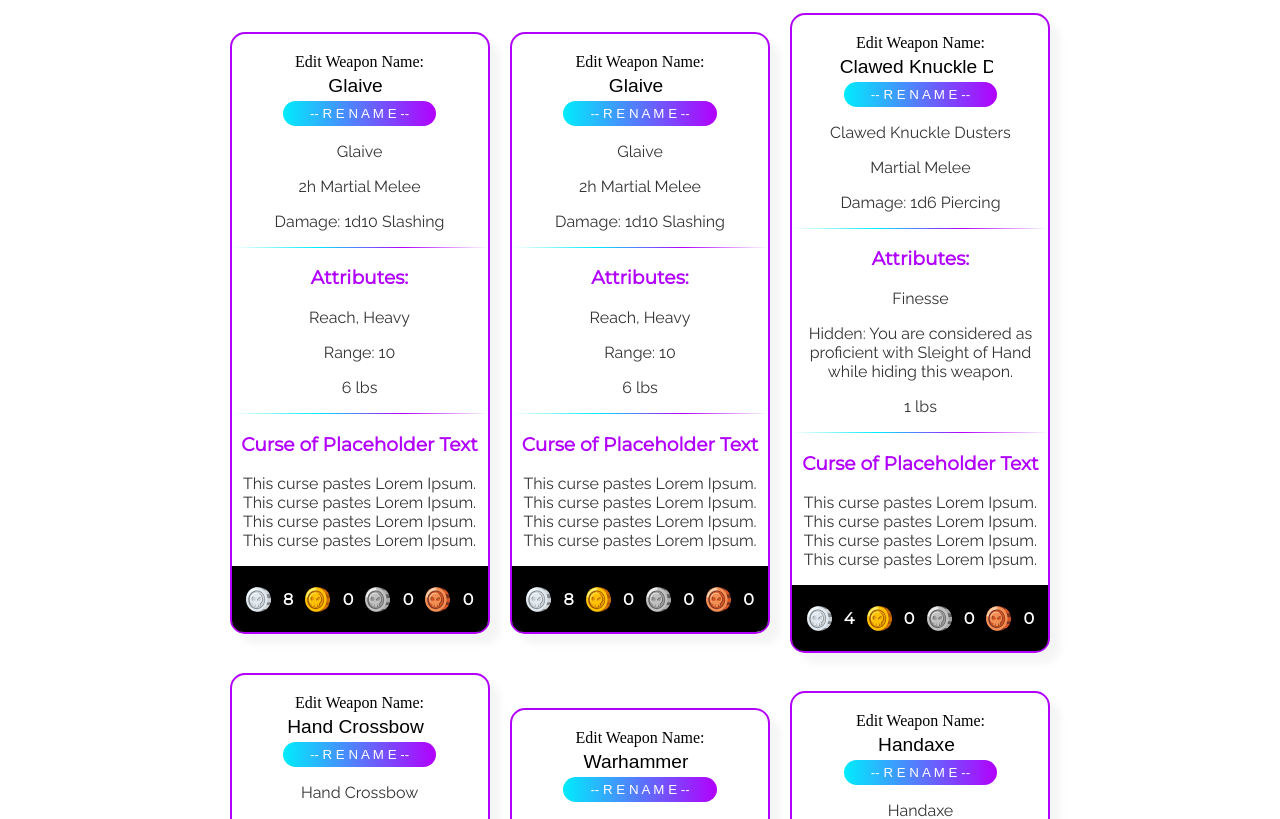
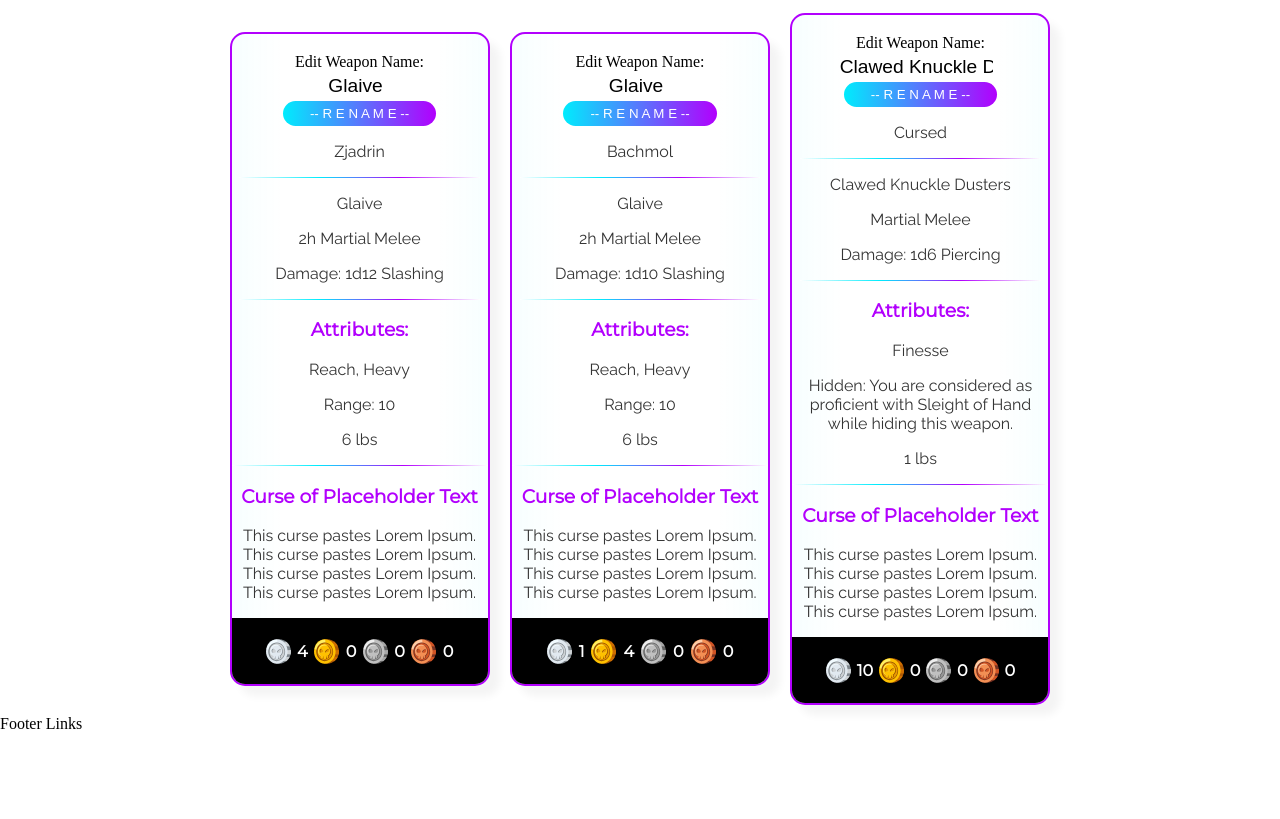
Before and after one commit to AngelikaMB/BEN-ReduxV1, a React (Create React App) app: page / in a window 1280 px wide. Shown: the part 440-1259 px from the top of the page. After the commit the page ends 1173 px from the top, so only its background shows below. Built offline with nearby package versions, Linux system fonts and the light colour scheme.

Commit message:
cursed pricing bug fixed

```diff
--- a/src/Components/CurrencyCalculator.js
+++ b/src/Components/CurrencyCalculator.js
@@ -1,4 +1,4 @@
-import React from 'react';
+import React, { useState, useEffect} from 'react';
 import { ReactComponent as GoldCoin } from '../Assets/goldenCoin.svg'
 import { ReactComponent as PlatCoin } from '../Assets/PlatinumCoin.svg'
 import { ReactComponent as SilvCoin } from '../Assets/silverCoin.svg'
@@ -8,32 +8,37 @@ import styled from 'styled-components'
 //Styles
 const CoinWrapper = styled.div`
     display: ${pr => pr.theme.display.disCol};
+    background: black;
+    border-bottom-left-radius: 13px;
+    border-bottom-right-radius: 13px;
 `
 const CoinDisplay = styled.div`
     display: ${pr => pr.theme.display.disFlex};
     justify-content: space-evenly;
     align-items: center;
+    margin: 0 10%;
     padding: 2px;
-    background: black;
-    border-bottom-left-radius: 12px;
-    border-bottom-right-radius: 12px;
+
     h4 {
         color: white;
     }
 `
+const initialState = []
 
 export default function CurrencyConvert(props) {
+const [costArray, setCostArray] = useState(initialState)
+const { price, brand } = props
 
-const { price, brand } = props
+console.log(' --> ', price)
 
 let plat = 0
 let gold = 0
 let silver = 0
 let copper = 0
 
-//Calculates all cost modifiers and divides total by breakpoints
 let conversion  = (price) => {
 
+//multiples base cost by brand modifier
 function x() {
     if(props.brand.name === 'Echroel') {
        return (
@@ -43,35 +48,53 @@ function x() {
         Math.ceil(price * brand.cost))
 }
 
+//Calculates all cost modifiers and divides total by breakpoints
 const platDiv = 1000
 const goldDiv = 100
 const silvDiv = 10
 let quo1 = 0
 let quo2 = 0
 
-return (
+ return(
     plat = Math.floor(x() / platDiv),
     quo1 = x() % platDiv,
     gold = Math.floor(quo1 / goldDiv),
     quo2 = x() % goldDiv,
     silver = Math.floor(quo2 / silvDiv),
-copper = x() % silvDiv
+    copper =  x() % silvDiv
 )};
 
 conversion(price)
 
+//shaping calculated breakpoints
+const cost = {
+    plat: plat,
+    gold: gold,
+    silver: silver,
+    copper: copper,
+    }
+
+//setting price point object to state
+useEffect(() => {
+    setCostArray(costArray => [...costArray, cost])
+}, [])
+
     return (
         <CoinWrapper>
-            <CoinDisplay>
+            {!plat && !gold && !silver && !copper ?
+            <h3>Loading...</h3> :
+            costArray.map((price) => (
+            <CoinDisplay key={Math.random(Date.now())}>
             <PlatCoin width={25} height={25} alt='platinum coin'/>
-                <h4>{plat}</h4>
+                <h4>{price.plat}</h4>
                  <GoldCoin width={25} height={25} alt='golden coin' />
-                <h4>{gold}</h4>
+                <h4>{price.gold}</h4>
                 <SilvCoin width={25} height={25} alt='silver coin' />
-                <h4>{silver}</h4>
+                <h4>{price.silver}</h4>
                 <CopCoin width={25} height={25} alt='copper coin' />
-                <h4>{copper}</h4>
+                <h4>{price.copper}</h4>
                 </CoinDisplay>
+            ))}
         </CoinWrapper>
     )
 }
--- a/src/Components/WeaponGenMain.js
+++ b/src/Components/WeaponGenMain.js
@@ -14,6 +14,7 @@ const WeaponCard = styled.div`
     border: ${pr => pr.theme.border.style} ${pr => pr.theme.border.size} ${pr => pr.theme.colors.primary};
     border-radius:  ${pr => pr.theme.border.rounded};
     box-shadow: 10px 10px 8px #f4f4f4;
+    background: linear-gradient(to left, transparent 80%, #00ecfd08), linear-gradient(to right, transparent 80%, #00ecfd08)
 `
 const WeaponHeader = styled.div`
     h2 {
@@ -21,15 +22,15 @@ const WeaponHeader = styled.div`
     }
 `
 const WeaponBrand = styled.div`
-
+    padding: 0 3%;
 `
 
 const WeaponBody = styled.div`
-
+    padding: 0 3%;
 `
 
 const WeaponCurse = styled.div`
-
+    padding: 0 3%;
 `
 const InventoryRuler = styled.div`
         height: 1px;
@@ -47,13 +48,13 @@ return(
             <WeaponHeader>
             <SaveSpecificWeapon weaponName={props.weapon.name}/>
             </WeaponHeader>
-            {props.weapon.brand ?
+
+            {props.brand !== {} ?
             <WeaponBrand>
-            <InventoryRuler />
-            <p>{props.weapon.brand.name}</p>
+            <p>{props.brand.name}</p>
     {/*
     Kindred = Roll on the brand table again, anything but Kindred. Do not display the name, but pull the modifiers except price which should remain as Kindred. */}
-
+            <InventoryRuler />
             </WeaponBrand>
             : ''}
             <WeaponBody>
--- a/src/Components/WeaponGenWrapper.js
+++ b/src/Components/WeaponGenWrapper.js
@@ -1,11 +1,9 @@
 import React, { useState, useEffect } from 'react'
 import WeaponGenMain from './WeaponGenMain'
-import { addNewWeapon } from '../Actions/specificWeapon'
 import { randomDown } from '../Constants/randomDown'
 import { weaponData } from '../Data/weaponGenData'
 import { brandData } from '../Data/brandData'
 import styled from 'styled-components'
-//import { connect } from 'react-redux'
 
 //Styles
 
@@ -28,26 +26,38 @@ const initialState = []
 
 const WeaponGenWrapper = () => {
 const [newWeapon, setNewWeapon] = useState(initialState)
-
-//randomzing an index from the brandData array and returning that brand object
-const brandID = brandData[randomDown(brandData)]
+const [newBrand, setNewBrand] = useState(initialState)
 
 //retrieving selected number of random weapon objects
 const newWeapons = () => {
     const newWeaponArray = []
-    for(let i = 0; i < 12 ; i++) {
+    //for loop dictates how many weapons to retrieve
+    for(let i = 0; i < 3 ; i++) {
+    //generating random index
     let key = randomDown(weaponData)
+    //selecting weapon object by index
     const generatedWeapon = weaponData[key]
-    const newWeapons = generatedWeapon
+     //pushing weapon objects to array
+    newWeaponArray.push(generatedWeapon)
+    }
+    //saving weapon array to component state
+    setNewWeapon(newWeaponArray)
+}
 
-
-    newWeaponArray.push(newWeapons)
+//Same as above, but for brand objects
+const selectBrand = () => {
+    const newBrandArray = []
+    for(let i = 0; i < 3 ; i++) {
+    let key = randomDown(brandData)
+    const pickBrand = brandData[key]
+    newBrandArray.push(pickBrand)
     }
-    setNewWeapon(newWeaponArray)
+    setNewBrand(newBrandArray)
 }
 
 useEffect(() => {
     newWeapons()
+    selectBrand()
 }, [])
 
     return(
@@ -83,11 +93,12 @@ useEffect(() => {
 
 <CardContainer>
     <CardGrid>
-        {newWeapon.map(weapon => (
-            <WeaponGenMain key={Math.random(weapon.id)} weapon={weapon} brand={brandID}/>
-        ))}
-
-        {/* <WeaponGenMain weaponGen={weaponData[key]} price={weaponData[key].cost}  brand={brandData[brandID]}/> */}
+        {newWeapon.map((weapon, index) => {
+            const weaponBrand = newBrand[index]
+            return (
+                <WeaponGenMain key={Math.random(weapon.id)} weapon={weapon} brand={weaponBrand}/>
+            )
+    })}
 
     </CardGrid>
 </CardContainer>
--- a/src/Data/brandData.js
+++ b/src/Data/brandData.js
@@ -80,7 +80,7 @@ export const brandData = [
 {
     'name': 'Cursed',
     'description': 'This item is cursed.',
-    'cost': 0,
+    'cost': 10,
     'dieNumMod': '',
     'dieSizeMod': '',
     'dieSizeModNum': '',
```
Also changed, not shown: 1 other file (tests, documents, lock files or other folders). Lines whose indentation alone changed are shown as unchanged.
